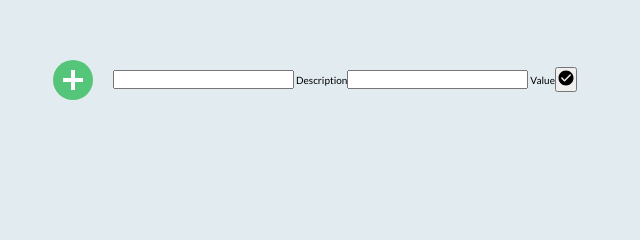
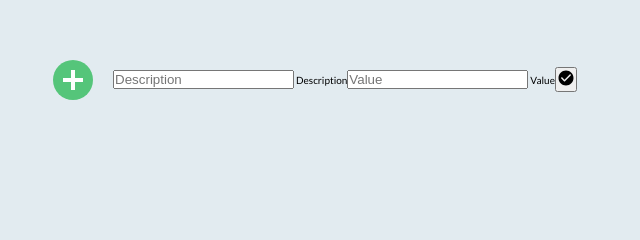
Before and after one commit to KonradPietkiewicz/Budget-App, a plain HTML site: page index.html in a window 1280 px wide. Shown: the part 122-362 px from the top of the page, 325-965 px from the left. Drawn offline with Linux system fonts and the light colour scheme.

Commit message:
add placeholder

```diff
--- a/index.html
+++ b/index.html
@@ -32,11 +32,18 @@
               name="description"
               id="description"
               class="input__input"
+              placeholder="Description"
             />
             <label for="value" class="input__label">Description</label>
           </li>
           <li class="input">
-            <input type="number" name="value" id="value" class="input__input" />
+            <input
+              type="number"
+              name="value"
+              id="value"
+              class="input__input"
+              placeholder="Value"
+            />
             <label for="value" class="input__label">Value</label>
           </li>
           <li class="inputs__button">
@@ -47,6 +54,7 @@
                 fill="black"
                 width="18px"
                 height="18px"
+                class="button__icon"
               >
                 <path d="M0 0h24v24H0V0z" fill="none" />
                 <path
```
